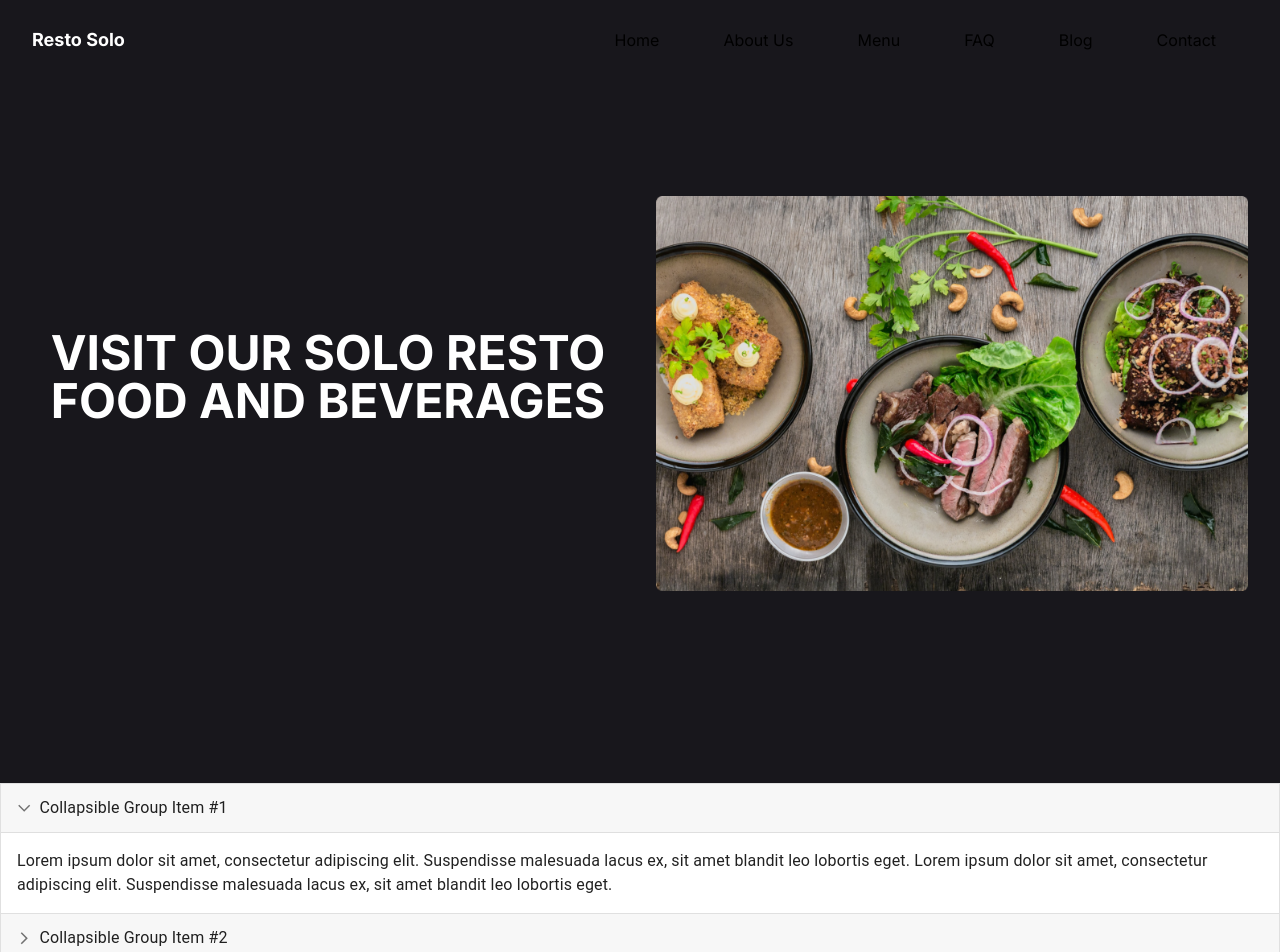
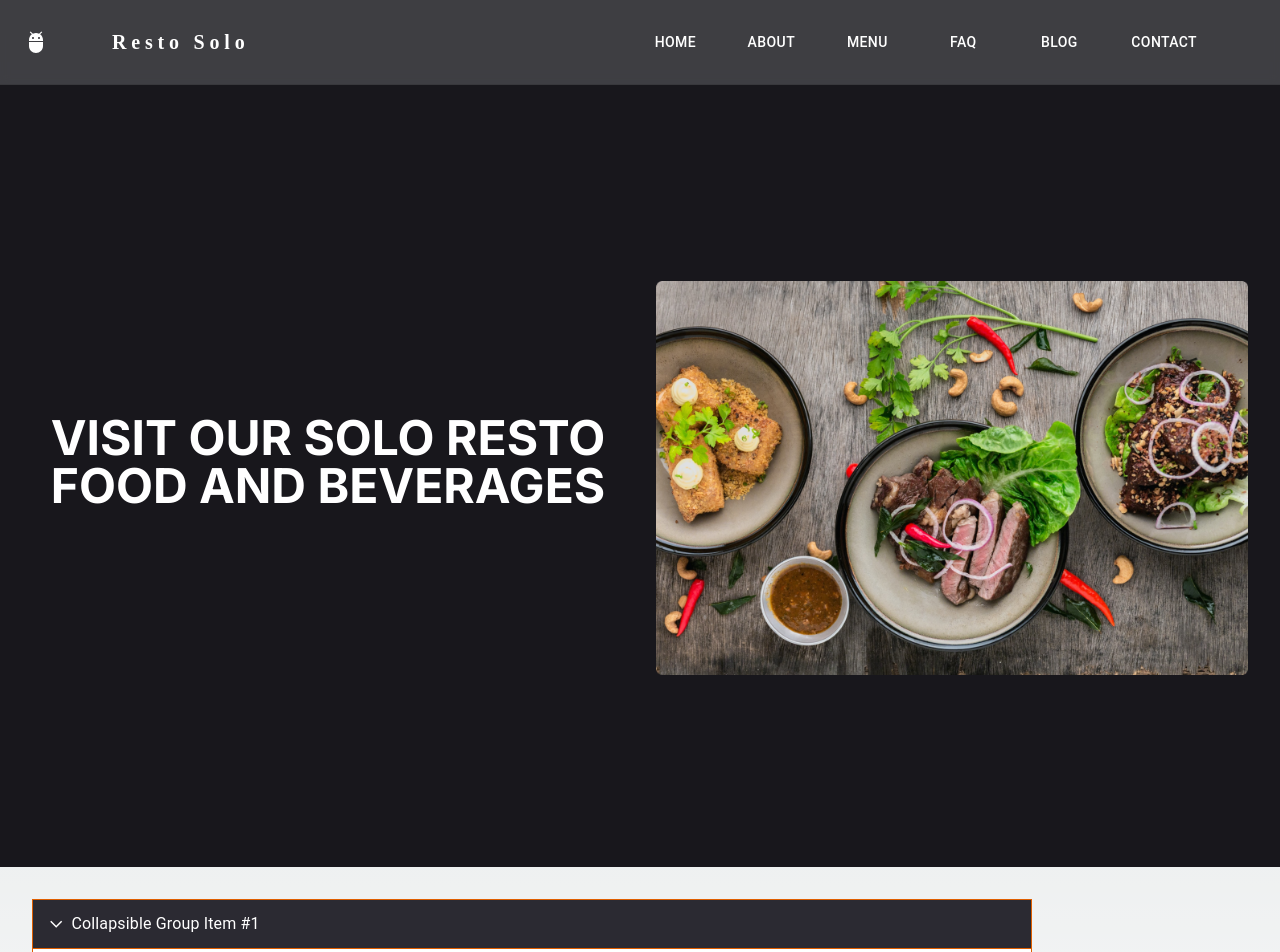
Before and after one commit to tif1336/building-responsive-restaurant-website-in-reactjs-kelompok-ini, a Next.js app in the folder restosolo/: page /faq in a window 1280 px wide. Shown: the top 952 px of the page. Built offline with nearby package versions, Linux system fonts and the light colour scheme.

Commit message:
Update Navbar and Fix FaQ

```diff
--- a/restosolo/package.json
+++ b/restosolo/package.json
@@ -14,6 +14,8 @@
     "@mui/icons-material": "^5.15.0",
     "@mui/material": "^5.15.0",
     "@mui/styled-engine-sc": "^6.0.0-alpha.8",
+    "@nextui-org/react": "^2.2.9",
+    "framer-motion": "^10.16.16",
     "next": "14.0.4",
     "react": "^18",
     "react-dom": "^18",
--- a/restosolo/src/app/components/navbar/Button.tsx
+++ /dev/null
@@ -1,7 +0,0 @@
-const Button = () => {
-    return (
-      <button className="h-12 rounded-lg bg-white font-bold px-5">Sign In</button>
-    );
-  };
-
-  export default Button;
--- a/restosolo/src/app/components/navbar/Logo.tsx
+++ /dev/null
@@ -1,58 +0,0 @@
-"use client";
-import Image from "next/image";
-import { useEffect, useState } from "react";
-import Link from "next/link";
-import Button from "./Button";
-
-const Logo = () => {
-  //update the size of the logo when the size of the screen changes
-  const [width, setWidth] = useState(0);
-
-  const updateWidth = () => {
-    const newWidth = window.innerWidth;
-    setWidth(newWidth);
-  };
-
-  useEffect(() => {
-    window.addEventListener("resize", updateWidth);
-    updateWidth();
-  }, []);
-
-  // change between the logo and the button when the user scrolls
-  const [showButton, setShowButton] = useState(false);
-
-  const changeNavButton = () => {
-    if (window.scrollY >= 400 && window.innerWidth < 768) {
-      setShowButton(true);
-    } else {
-      setShowButton(false);
-    }
-  };
-
-  useEffect(() => {
-    window.addEventListener("scroll", changeNavButton);
-  }, []);
-
-  return (
-    <>
-      <Link href="/" style={{ display: showButton ? "none" : "block" }}>
-        <Image
-          src="/images/logo.png"
-          alt="Logo"
-          width={width < 1024 ? "150" : "250"}
-          height={width < 1024 ? "45" : "74"}
-          className="relative"
-        />
-      </Link>
-      <div
-        style={{
-          display: showButton ? "block" : "none",
-        }}
-      >
-        <Button />
-      </div>
-    </>
-  );
-};
-
-export default Logo;
--- a/restosolo/src/app/components/navbar/index.tsx
+++ b/restosolo/src/app/components/navbar/index.tsx
@@ -1,95 +1,246 @@
-import React from "react";
-import Link from "next/link";
-import Logo from "./Logo";
-import Button from "./Button";
+"use client";
 
-const Navbar: React.FC = () => {
+import * as React from "react";
+import AppBar from "@mui/material/AppBar";
+import Box from "@mui/material/Box";
+import Toolbar from "@mui/material/Toolbar";
+import IconButton from "@mui/material/IconButton";
+import Typography from "@mui/material/Typography";
+import Menu from "@mui/material/Menu";
+import MenuIcon from "@mui/icons-material/Menu";
+import Container from "@mui/material/Container";
+import Avatar from "@mui/material/Avatar";
+import Button from "@mui/material/Button";
+import Tooltip from "@mui/material/Tooltip";
+import MenuItem from "@mui/material/MenuItem";
+import AdbIcon from "@mui/icons-material/Adb";
+
+const pages = ["Home", "About", "Menu", "FAQ", "Blog", "Contact"];
+
+function ResponsiveAppBar() {
+  const [anchorElNav, setAnchorElNav] = React.useState<null | HTMLElement>(
+    null
+  );
+  const [anchorElUser, setAnchorElUser] = React.useState<null | HTMLElement>(
+    null
+  );
+
+  const handleOpenNavMenu = (event: React.MouseEvent<HTMLElement>) => {
+    setAnchorElNav(event.currentTarget);
+  };
+  const handleOpenUserMenu = (event: React.MouseEvent<HTMLElement>) => {
+    setAnchorElUser(event.currentTarget);
+  };
+
+  const handleCloseNavMenu = () => {
+    setAnchorElNav(null);
+  };
+
+  const handleCloseUserMenu = () => {
+    setAnchorElUser(null);
+  };
+
   return (
-    <>
-      <header className="bg-primary fixed top-0 left-0 w-full flex items-center z-10">
-        <div className="container">
-          <div className="flex items-center justify-between relative">
-            <div className="px-4">
-              <span
+    <AppBar
+      position="sticky"
+      sx={{
+        backgroundColor: "rgba(24, 23, 28, 0.8)",
+        backdropFilter: "blur(4px)",
+        boxShadow: "inset 0 -1px 0 0 rgba(0, 0, 0, 0.1)",
+      }}
+    >
+      <Container maxWidth="xl">
+        <Toolbar disableGutters>
+          <AdbIcon sx={{ display: { xs: "none", md: "flex" }, mr: 8 }} />
+          <Typography
+            variant="h6"
+            noWrap
+            component="a"
+            href="#app-bar-with-responsive-menu"
+            sx={{
+              mr: 2,
+              display: { xs: "none", md: "flex" },
+              fontFamily: "popins",
+              fontWeight: 700,
+              letterSpacing: ".3rem",
+              color: "inherit",
+              textDecoration: "none",
+            }}
+          >
+            Resto Solo
+          </Typography>
 
-                className="font-bold text-lg text-white block py-6"
+          <Box sx={{ flexGrow: 1, display: { xs: "flex", md: "none" } }}>
+            <IconButton
+              size="large"
+              aria-label="account of current user"
+              aria-controls="menu-appbar"
+              aria-haspopup="true"
+              onClick={handleOpenNavMenu}
+              color="inherit"
+            >
+              <MenuIcon />
+            </IconButton>
+            <Menu
+              id="menu-appbar"
+              anchorEl={anchorElNav}
+              anchorOrigin={{
+                vertical: "bottom",
+                horizontal: "left",
+              }}
+              keepMounted
+              transformOrigin={{
+                vertical: "top",
+                horizontal: "left",
+              }}
+              open={Boolean(anchorElNav)}
+              onClose={handleCloseNavMenu}
+              sx={{
+                display: { xs: "block", md: "none" },
+              }}
+            >
+              {pages.map((page) => (
+                <MenuItem key={page} onClick={handleCloseNavMenu}>
+                  <Typography textAlign="center">{page}</Typography>
+                </MenuItem>
+              ))}
+            </Menu>
+          </Box>
+          <AdbIcon sx={{ display: { xs: "flex", md: "none" }, mr: 1 }} />
+          <Typography
+            variant="h5"
+            noWrap
+            component="a"
+            href="#app-bar-with-responsive-menu"
+            sx={{
+              mr: 2,
+              display: { xs: "flex", md: "none" },
+              flexGrow: 1,
+              fontFamily: "poppins",
+              fontWeight: 700,
+              color: "inherit",
+              textDecoration: "none",
+            }}
+          >
+            Resto Solo
+          </Typography>
+          <Box
+            sx={{
+              flexGrow: 1,
+              display: { xs: "none", md: "flex" },
+              justifyContent: "flex-end",
+              marginX: "35px",
+            }}
+          >
+            {pages.map((page) => (
+              <Button
+                key={page}
+                onClick={handleCloseNavMenu}
+                sx={{ my: 3, mx: { lg: 2, md: 1 }, color: "white", display: "block" }}
               >
-                Resto Solo
-              </span>
-            </div>
-            <div className="flex items-center px-4">
-              <button
-                id="hamburger"
-                name="hamburger"
-                type="button"
-                className="block absolute right-4 lg:hidden"
-              >
-                <span className="w-[30px] h-[2px] my-2 block bg-white transition duration-300 ease-in-out origin-top-left"></span>
-                <span className="w-[30px] h-[2px] my-2 block bg-white transition duration-300 ease-in-out"></span>
-                <span className="w-[30px] h-[2px] my-2 block bg-white transition duration-300 ease-in-out origin-bottom-left"></span>
-              </button>
+                {page}
+              </Button>
+            ))}
+          </Box>
+        </Toolbar>
+      </Container>
+    </AppBar>
+  );
+}
+export default ResponsiveAppBar;
 
-              <nav
-                id="nav-menu"
-                className="hidden absolute py-5 bg-white shadow-lg rounded-lg max-w-[250px] w-full right-4 top-full lg:block lg:static lg:bg-transparent lg:max-w-full lg:shadow-none lg:rounded-none"
-              >
-                <ul className="block lg:flex">
-                  <li className="group">
-                    <a
-                      href="#"
-                      className="text-base py-2 mx-8 flex hover:text-orange-500"
-                    >
-                      Home
-                    </a>
-                  </li>
-                  <li className="group">
-                    <a
-                      href="#"
-                      className="text-base py-2 mx-8 flex hover:text-orange-500"
-                    >
-                      About Us
-                    </a>
-                  </li>
-                  <li className="group">
-                    <a
-                      href="#"
-                      className="text-base py-2 mx-8 flex hover:text-orange-500"
-                    >
-                      Menu
-                    </a>
-                  </li>
-                  <li className="group">
-                    <a
-                      href="#"
-                      className="text-base py-2 mx-8 flex hover:text-orange-500"
-                    >
-                      FAQ
-                    </a>
-                  </li>
-                  <li className="group">
-                    <a
-                      href="#"
-                      className="text-base py-2 mx-8 flex hover:text-orange-500"
-                    >
-                      Blog
-                    </a>
-                  </li>
-                  <li className="group">
-                    <a
-                      href="#"
-                      className="text-base py-2 mx-8 flex hover:text-orange-500"
-                    >
-                      Contact
-                    </a>
-                  </li>
-                </ul>
-              </nav>
-            </div>
-          </div>
-        </div>
-      </header>
-    </>
-  );
-};
+// import React from "react";
+// import Link from "next/link";
+// import Logo from "./Logo";
+// import Button from "./Button";
 
-export default Navbar;
+// const Navbar: React.FC = () => {
+//   return (
+//     <>
+//       <header className="bg-transparent fixed top-0 left-0 w-full flex items-center z-10">
+//         <div className="container">
+//           <div className="flex items-center justify-between relative">
+//             <div className="px-4">
+//               <span
+
+//                 className="font-bold text-lg text-white block py-6"
+//               >
+//                 Resto Solo
+//               </span>
+//             </div>
+//             <div className="flex items-center px-4">
+//               <button
+//                 id="hamburger"
+//                 name="hamburger"
+//                 type="button"
+//                 className="block absolute right-4 lg:hidden"
+//               >
+//                 <span className="w-[30px] h-[2px] my-2 block bg-white transition duration-300 ease-in-out origin-top-left"></span>
+//                 <span className="w-[30px] h-[2px] my-2 block bg-white transition duration-300 ease-in-out"></span>
+//                 <span className="w-[30px] h-[2px] my-2 block bg-white transition duration-300 ease-in-out origin-bottom-left"></span>
+//               </button>
+
+//               <nav
+//                 id="nav-menu"
+//                 className="hidden absolute py-5 bg-white shadow-lg rounded-lg max-w-[250px] w-full right-4 top-full lg:block lg:static lg:bg-transparent lg:max-w-full lg:shadow-none lg:rounded-none"
+//               >
+//                 <ul className="block lg:flex">
+//                   <li className="group">
+//                     <a
+//                       href="#"
+//                       className="text-base py-2 mx-8 flex hover:text-orange-500"
+//                     >
+//                       Home
+//                     </a>
+//                   </li>
+//                   <li className="group">
+//                     <a
+//                       href="#"
+//                       className="text-base py-2 mx-8 flex hover:text-orange-500"
+//                     >
+//                       About Us
+//                     </a>
+//                   </li>
+//                   <li className="group">
+//                     <a
+//                       href="#"
+//                       className="text-base py-2 mx-8 flex hover:text-orange-500"
+//                     >
+//                       Menu
+//                     </a>
+//                   </li>
+//                   <li className="group">
+//                     <a
+//                       href="#"
+//                       className="text-base py-2 mx-8 flex hover:text-orange-500"
+//                     >
+//                       FAQ
+//                     </a>
+//                   </li>
+//                   <li className="group">
+//                     <a
+//                       href="#"
+//                       className="text-base py-2 mx-8 flex hover:text-orange-500"
+//                     >
+//                       Blog
+//                     </a>
+//                   </li>
+//                   <li className="group">
+//                     <a
+//                       href="#"
+//                       className="text-base py-2 mx-8 flex hover:text-orange-500"
+//                     >
+//                       Contact
+//                     </a>
+//                   </li>
+//                 </ul>
+//               </nav>
+//             </div>
+//           </div>
+//         </div>
+//       </header>
+//     </>
+//   );
+// };
+
+// export default Navbar;
--- a/restosolo/src/app/faq/page.tsx
+++ b/restosolo/src/app/faq/page.tsx
@@ -1,79 +1,107 @@
-import * as React from "react";
-import { styled } from "@mui/material/styles";
-import ArrowForwardIosSharpIcon from "@mui/icons-material/ArrowForwardIosSharp";
-import MuiAccordion, { AccordionProps } from "@mui/material/Accordion";
-import MuiAccordionSummary, { AccordionSummaryProps } from "@mui/material/AccordionSummary";
-import MuiAccordionDetails from "@mui/material/AccordionDetails";
-import Typography from "@mui/material/Typography";
+'use client'
 
-const Accordion = styled((props: AccordionProps) => <MuiAccordion disableGutters elevation={0} square {...props} />)(({ theme }) => ({
-  border: `1px solid ${theme.palette.divider}`,
-  "&:not(:last-child)": {
+import * as React from 'react';
+import { styled } from '@mui/material/styles';
+import ArrowForwardIosSharpIcon from '@mui/icons-material/ArrowForwardIosSharp';
+import MuiAccordion, { AccordionProps } from '@mui/material/Accordion';
+import MuiAccordionSummary, {
+  AccordionSummaryProps,
+} from '@mui/material/AccordionSummary';
+import MuiAccordionDetails from '@mui/material/AccordionDetails';
+import Typography from '@mui/material/Typography';
+
+const CenteredContainer = styled('div')({
+  padding: '2rem',
+});
+
+const Accordion = styled((props: AccordionProps) => (
+  <MuiAccordion disableGutters elevation={0} square {...props} />
+))(({ theme }) => ({
+  border: `1px solid rgba(223, 94, 0, 100)`,
+  '&:not(:last-child)': {
     borderBottom: 0,
   },
-  "&:before": {
-    display: "none",
+  '&:before': {
+    display: 'none',
   },
+  width: '1000px',
+  alignItems: 'center',
 }));
 
-const AccordionSummary = styled((props: AccordionSummaryProps) => <MuiAccordionSummary expandIcon={<ArrowForwardIosSharpIcon sx={{ fontSize: "0.9rem" }} />} {...props} />)(({ theme }) => ({
-  backgroundColor: theme.palette.mode === "dark" ? "rgba(255, 255, 255, .05)" : "rgba(0, 0, 0, .03)",
-  flexDirection: "row-reverse",
-  "& .MuiAccordionSummary-expandIconWrapper.Mui-expanded": {
-    transform: "rotate(90deg)",
+const AccordionSummary = styled((props: AccordionSummaryProps) => (
+  <MuiAccordionSummary
+    expandIcon={<ArrowForwardIosSharpIcon sx={{ fontSize: '0.9rem', color: 'white' }} />}
+    {...props}
+  />
+))(({ theme }) => ({
+  backgroundColor:
+    theme.palette.mode === 'dark'
+      ? 'rgba(24, 23, 28, 100)'
+      : 'rgba(43, 42, 50, 100)',
+  color: 'white',
+  flexDirection: 'row-reverse',
+  '& .MuiAccordionSummary-expandIconWrapper.Mui-expanded': {
+    transform: 'rotate(90deg)',
   },
-  "& .MuiAccordionSummary-content": {
+  '& .MuiAccordionSummary-content': {
     marginLeft: theme.spacing(1),
   },
 }));
 
 const AccordionDetails = styled(MuiAccordionDetails)(({ theme }) => ({
   padding: theme.spacing(2),
-  borderTop: "1px solid rgba(0, 0, 0, .125)",
+  borderTop: '1px solid rgba(223, 94, 0, 100)',
 }));
 
 export default function CustomizedAccordions() {
-  const [expanded, setExpanded] = React.useState<string | false>("panel1");
+  const [expanded, setExpanded] = React.useState<string | false>('panel1');
 
-  const handleChange = (panel: string) => (event: React.SyntheticEvent, newExpanded: boolean) => {
-    setExpanded(newExpanded ? panel : false);
-  };
+  const handleChange =
+    (panel: string) => (event: React.SyntheticEvent, newExpanded: boolean) => {
+      setExpanded(newExpanded ? panel : false);
+    };
 
   return (
-    <div>
-      <Accordion expanded={expanded === "panel1"} onChange={handleChange("panel1")}>
+    <CenteredContainer>
+      <Accordion expanded={expanded === 'panel1'} onChange={handleChange('panel1')}>
         <AccordionSummary aria-controls="panel1d-content" id="panel1d-header">
           <Typography>Collapsible Group Item #1</Typography>
         </AccordionSummary>
         <AccordionDetails>
           <Typography>
-            Lorem ipsum dolor sit amet, consectetur adipiscing elit. Suspendisse malesuada lacus ex, sit amet blandit leo lobortis eget. Lorem ipsum dolor sit amet, consectetur adipiscing elit. Suspendisse malesuada lacus ex, sit amet
-            blandit leo lobortis eget.
+            Lorem ipsum dolor sit amet, consectetur adipiscing elit. Suspendisse
+            malesuada lacus ex, sit amet blandit leo lobortis eget. Lorem ipsum dolor
+            sit amet, consectetur adipiscing elit. Suspendisse malesuada lacus ex,
+            sit amet blandit leo lobortis eget.
           </Typography>
         </AccordionDetails>
       </Accordion>
-      <Accordion expanded={expanded === "panel2"} onChange={handleChange("panel2")}>
+      <Accordion expanded={expanded === 'panel2'} onChange={handleChange('panel2')}>
         <AccordionSummary aria-controls="panel2d-content" id="panel2d-header">
           <Typography>Collapsible Group Item #2</Typography>
         </AccordionSummary>
         <AccordionDetails>
           <Typography>
-            Lorem ipsum dolor sit amet, consectetur adipiscing elit. Suspendisse malesuada lacus ex, sit amet blandit leo lobortis eget. Lorem ipsum dolor sit amet, consectetur adipiscing elit. Suspendisse malesuada lacus ex, sit amet
-            blandit leo lobortis eget.
+            Lorem ipsum dolor sit amet, consectetur adipiscing elit. Suspendisse
+            malesuada lacus ex, sit amet blandit leo lobortis eget. Lorem ipsum dolor
+            sit amet, consectetur adipiscing elit. Suspendisse malesuada lacus ex,
+            sit amet blandit leo lobortis eget.
           </Typography>
         </AccordionDetails>
       </Accordion>
-      <Accordion expanded={expanded === "panel3"} onChange={handleChange("panel3")}>
+      <Accordion expanded={expanded === 'panel3'} onChange={handleChange('panel3')}>
         <AccordionSummary aria-controls="panel3d-content" id="panel3d-header">
           <Typography>Collapsible Group Item #3</Typography>
         </AccordionSummary>
         <AccordionDetails>
           <Typography>
-            Lorem ipsum dolor sit amet, consectetur adipiscing elit. Suspendisse malesuada lacus ex, sit amet blandit leo lobortis eget. Lorem ipsum dolor sit amet, consectetur adipiscing elit. Suspendisse malesuada lacus ex, sit amet
-            blandit leo lobortis eget.
+            Lorem ipsum dolor sit amet, consectetur adipiscing elit. Suspendisse
+            malesuada lacus ex, sit amet blandit leo lobortis eget. Lorem ipsum dolor
+            sit amet, consectetur adipiscing elit. Suspendisse malesuada lacus ex,
+            sit amet blandit leo lobortis eget.
           </Typography>
         </AccordionDetails>
       </Accordion>
-    </div>
+    </CenteredContainer>
   );
 }
--- a/restosolo/src/app/layout.tsx
+++ b/restosolo/src/app/layout.tsx
@@ -1,9 +1,9 @@
 import type { Metadata } from "next";
-import Navbar from "./components/navbar";
-
 import { Inter } from "next/font/google";
 import "./globals.css";
-import About from "./about/page";
+
+import ResponsiveAppBar from "./components/navbar";
+import About from "./home/page";
 import CustomizedAccordions from "./faq/page";
 
 const inter = Inter({ subsets: ["latin"] });
@@ -13,11 +13,15 @@
   description: "Generated by create next app",
 };
 
-export default function RootLayout({ children }: { children: React.ReactNode }) {
+export default function RootLayout({
+  children,
+}: {
+  children: React.ReactNode;
+}) {
   return (
     <html lang="en">
       <body className={inter.className}>
-        <Navbar />
+        <ResponsiveAppBar />
         <About />
         <CustomizedAccordions />
 
```
Also changed, not shown: restosolo/src/app/home/home.jpg (renamed from restosolo/src/app/about/home.jpg), restosolo/src/app/home/page.tsx (renamed from restosolo/src/app/about/page.tsx), 1 other file (tests, documents, lock files or other folders).
